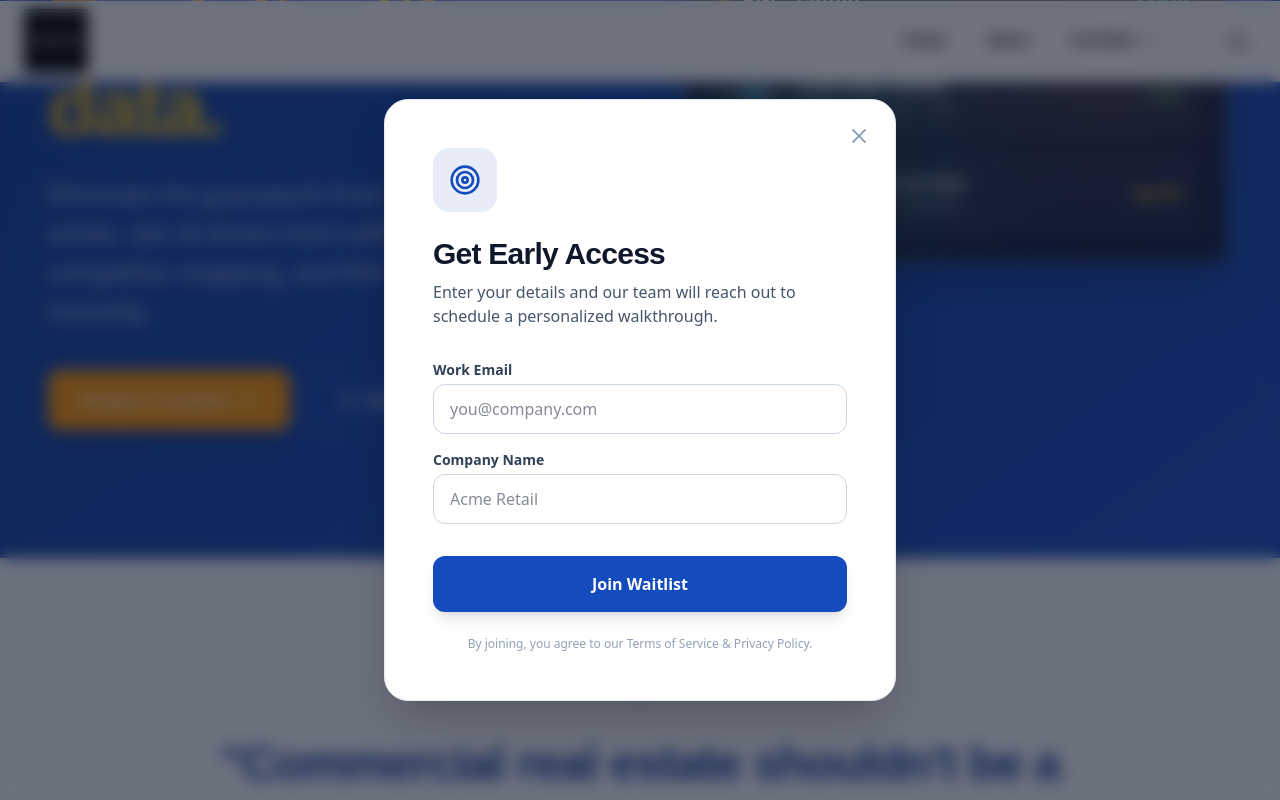
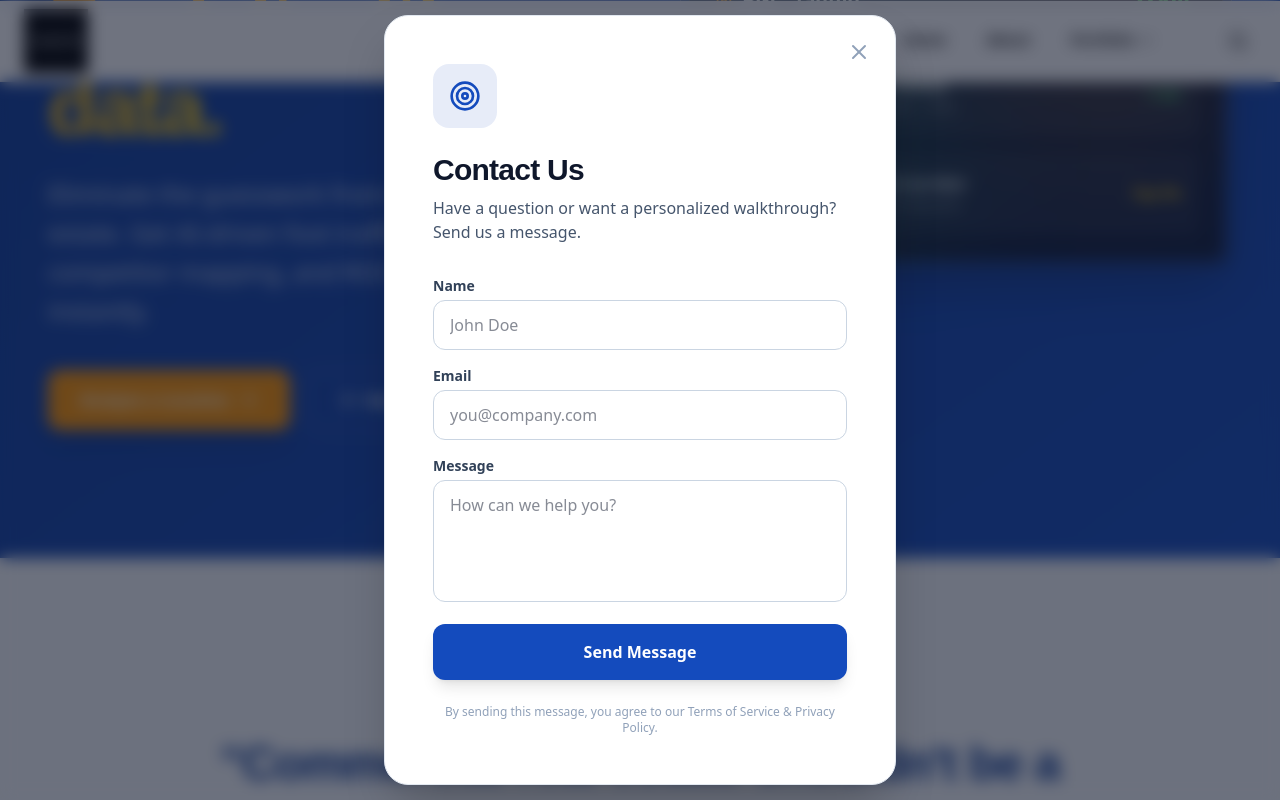
Before and after one commit to yskooo/hyco.ltd, a Next.js app: page /leasifai in a window 1280 px wide. Both pictures are taken after a click on the button "Analyze a Location". Shown: the part 584-1384 px from the top of the page. Built offline with nearby package versions, Linux system fonts and the light colour scheme.

Commit message:
feat: implement lead collection API with Supabase and Resend integration and add LeasifAI landing page

```diff
--- /dev/null
+++ b/app/api/contact/route.ts
@@ -0,0 +1,109 @@
+import { NextResponse } from 'next/server';
+import { z } from 'zod';
+import { createAdminClient } from '@/utils/supabase';
+import { Resend } from 'resend';
+
+const resend = new Resend(process.env.RESEND_API_KEY);
+
+// Define the exact shape and constraints of expected incoming data
+const contactSchema = z.object({
+  email: z.string().email("Invalid email address").max(255),
+  name: z.string().max(100).optional(),
+  message: z.string().max(2000, "Message is too long").optional(),
+  source: z.string().max(100).default("Landing Page"),
+  // Honeypot field - must be empty
+  company_website: z.string().max(0, "Honeypot triggered").optional().or(z.literal('')),
+});
+
+export async function POST(request: Request) {
+  try {
+    // 1. Parse JSON body
+    const body = await request.json();
+
+    // 2. Validate using Zod
+    const validationResult = contactSchema.safeParse(body);
+
+    if (!validationResult.success) {
+      return NextResponse.json(
+        { error: 'Invalid data provided.', details: validationResult.error.format() },
+        { status: 400 }
+      );
+    }
+
+    const { email, name, message, source, company_website } = validationResult.data;
+
+    // Helper function for admin alerts
+    const sendAlert = async (subject: string, html: string) => {
+      const adminEmail = process.env.ADMIN_EMAIL;
+      if (adminEmail) {
+        try {
+          await resend.emails.send({
+            from: 'Acme <onboarding@resend.dev>',
+            to: [adminEmail],
+            subject: `[ALERT] ${subject}`,
+            html
+          });
+        } catch (e) { console.error('Alert error:', e); }
+      }
+    };
+
+    // 3. Honeypot check (Bot protection)
+    if (company_website && company_website.length > 0) {
+      await sendAlert('Bot Attack Detected', `<p>Honeypot triggered.</p><p>Email: ${email}</p><p>Website: ${company_website}</p>`);
+      // Act like it succeeded to fool the bot, but do nothing
+      return NextResponse.json({ success: true, message: 'Submitted successfully.' }, { status: 200 });
+    }
+
+    // 4. Initialize Supabase Admin Client
+    const supabase = createAdminClient();
+
+    // 5. Insert into Supabase
+    const { error: dbError } = await supabase
+      .from('leads')
+      .insert([
+        {
+          email,
+          full_name: name || null,
+          message: message || null,
+          source
+        }
+      ]);
+
+    // Handle unique constraint violations silently or explicitly (e.g. they already signed up)
+    if (dbError && dbError.code !== '23505') { // 23505 is unique violation
+      console.error('Supabase Insert Error:', dbError);
+      await sendAlert('Database Insert Error', `<p>Failed to insert lead.</p><p>Error: ${dbError.message}</p><p>Email: ${email}</p>`);
+      return NextResponse.json({ error: 'Database error occurred' }, { status: 500 });
+    }
+
+    // 6. Send Email Notification via Resend (Optional/Configurable)
+    const contactEmail = process.env.CONTACT_EMAIL;
+    if (contactEmail) {
+      try {
+        await resend.emails.send({
+          from: 'Acme <onboarding@resend.dev>', // Update with your verified domain later
+          to: [contactEmail],
+          subject: `New Contact Form Submission from ${source}`,
+          html: `<p>You have a new contact form submission!</p>
+                 <ul>
+                   <li><strong>Email:</strong> ${email}</li>
+                   <li><strong>Name:</strong> ${name || 'N/A'}</li>
+                   <li><strong>Source:</strong> ${source}</li>
+                 </ul>
+                 <h3>Message:</h3>
+                 <p>${message ? message.replace(/\n/g, '<br/>') : 'No message provided.'}</p>`,
+        });
+      } catch (emailError) {
+        console.error('Resend Error:', emailError);
+        // We still return success to the user even if the notification email fails
+      }
+    }
+
+    // 7. Return Success
+    return NextResponse.json({ success: true, message: 'Submitted successfully.' }, { status: 200 });
+
+  } catch (error) {
+    console.error('API Error:', error);
+    return NextResponse.json({ error: 'Internal Server Error' }, { status: 500 });
+  }
+}
--- a/app/leasifai/page.tsx
+++ b/app/leasifai/page.tsx
@@ -139,6 +139,38 @@ export default function LeasifAI() {
   const [demoPhase, setDemoPhase] = useState<'typing' | 'analyzing' | 'result' | 'wait'>('typing');
   const [typedText, setTypedText] = useState("");
   const [activeChecklist, setActiveChecklist] = useState(0);
+
+  const [formData, setFormData] = useState({ name: '', email: '', message: '', company_website: '' });
+  const [formStatus, setFormStatus] = useState<'idle' | 'submitting' | 'success' | 'error'>('idle');
+  const [formMessage, setFormMessage] = useState('');
+
+  const handleContactSubmit = async (e: React.FormEvent) => {
+    e.preventDefault();
+    setFormStatus('submitting');
+    setFormMessage('');
+
+    try {
+      const response = await fetch('/api/contact', {
+        method: 'POST',
+        headers: { 'Content-Type': 'application/json' },
+        body: JSON.stringify({ ...formData, source: 'LeasifAI Landing Page' }),
+      });
+
+      const data = await response.json();
+
+      if (response.ok) {
+        setFormStatus('success');
+        setFormMessage('Thanks for reaching out! We will get back to you soon.');
+        setFormData({ name: '', email: '', message: '', company_website: '' });
+      } else {
+        setFormStatus('error');
+        setFormMessage(data.error || 'Something went wrong. Please try again.');
+      }
+    } catch (error) {
+      setFormStatus('error');
+      setFormMessage('Failed to connect to the server.');
+    }
+  };
 
   useEffect(() => {
     let timeout: NodeJS.Timeout;
@@ -794,8 +826,7 @@ export default function LeasifAI() {
                 whileInView={{ opacity: 1, y: 0 }}
                 viewport={{ once: true }}
                 transition={{ duration: 0.4 }}
-                className={`relative rounded-3xl p-10 flex flex-col ${
-                  plan.dark
+                className={`relative rounded-3xl p-10 flex flex-col ${plan.dark
                   ? "bg-[#144BBD] text-white shadow-2xl scale-105 z-10"
                   : plan.gradient
                     ? "bg-gradient-to-br from-[#0D3A94] to-[#144BBD] text-white shadow-xl"
@@ -807,18 +838,14 @@ export default function LeasifAI() {
                     MOST POPULAR
                   </div>
                 )}
-                <p className={`text-sm font-bold uppercase tracking-[1.5px] mb-4 ${
-                  plan.dark || plan.gradient ? "text-white/70" : "text-[#144BBD]"
+                <p className={`text-sm font-bold uppercase tracking-[1.5px] mb-4 ${plan.dark || plan.gradient ? "text-white/70" : "text-[#144BBD]"
                   }`}>{plan.name}</p>
-                <p className={`text-3xl font-black mb-2 ${
-                  plan.dark || plan.gradient ? "text-white" : "text-slate-900"
+                <p className={`text-3xl font-black mb-2 ${plan.dark || plan.gradient ? "text-white" : "text-slate-900"
                   }`}>{plan.title}</p>
                 <div className="flex items-baseline gap-1 mb-10">
-                  <span className={`text-5xl font-black ${
-                    plan.dark || plan.gradient ? "text-white" : "text-slate-900"
+                  <span className={`text-5xl font-black ${plan.dark || plan.gradient ? "text-white" : "text-slate-900"
                     }`}>{plan.price}</span>
-                  <span className={`text-base font-medium ${
-                    plan.dark || plan.gradient ? "text-white/60" : "text-slate-500"
+                  <span className={`text-base font-medium ${plan.dark || plan.gradient ? "text-white/60" : "text-slate-500"
                     }`}>{plan.period}</span>
                 </div>
 
@@ -826,16 +853,14 @@ export default function LeasifAI() {
                   {plan.features.map((feature) => (
                     <div key={feature} className="flex items-start gap-3">
                       <Check size={18} className={`mt-0.5 shrink-0 ${plan.dark || plan.gradient ? "text-[#FF9500]" : "text-[#144BBD]"}`} />
-                      <span className={`text-base font-medium ${
-                        plan.dark || plan.gradient ? "text-white/90" : "text-slate-600"
+                      <span className={`text-base font-medium ${plan.dark || plan.gradient ? "text-white/90" : "text-slate-600"
                         }`}>{feature}</span>
                     </div>
                   ))}
                 </div>
 
                 <button
-                  className={`w-full py-4 rounded-xl font-bold text-lg transition-all ${
-                    plan.dark || plan.gradient
+                  className={`w-full py-4 rounded-xl font-bold text-lg transition-all ${plan.dark || plan.gradient
                     ? "bg-[#FF9500] text-white hover:bg-[#e68600] shadow-xl"
                     : "bg-[#F8FAFF] text-[#144BBD] border border-[#E5EEFF] hover:bg-[#144BBD] hover:text-white"
                     }`}
@@ -865,7 +890,7 @@ export default function LeasifAI() {
               Join the smart businesses that are eliminating leasing risks. Get unprecedented visibility into your next commercial space.
             </p>
             <button onClick={() => setIsModalOpen(true)} className="inline-flex items-center justify-center px-10 py-5 bg-[#FF9500] text-white text-lg font-bold rounded-xl shadow-2xl hover:bg-[#e68600] transition-colors hover:scale-105 active:scale-95 duration-200">
-              BOOK A DEMO <ArrowRight size={24} className="ml-3" />
+              CONTACT US <ArrowRight size={24} className="ml-3" />
             </button>
           </motion.div>
         </div>
@@ -898,23 +923,79 @@ export default function LeasifAI() {
                 <div className="w-16 h-16 bg-[#144BBD]/10 rounded-2xl flex items-center justify-center mb-6">
                   <Target size={32} className="text-[#144BBD]" />
                 </div>
-                <h3 className="text-3xl font-extrabold text-slate-900 mb-2" style={{ fontFamily: "'Manrope', sans-serif" }}>Get Early Access</h3>
-                <p className="text-slate-600 mb-8">Enter your details and our team will reach out to schedule a personalized walkthrough.</p>
+                <h3 className="text-3xl font-extrabold text-slate-900 mb-2" style={{ fontFamily: "'Manrope', sans-serif" }}>Contact Us</h3>
+                <p className="text-slate-600 mb-8">Have a question or want a personalized walkthrough? Send us a message.</p>
 
-                <form className="space-y-4" onSubmit={(e) => e.preventDefault()}>
+                {formStatus === 'success' ? (
+                  <div className="bg-emerald-50 border border-emerald-200 text-emerald-800 rounded-xl p-6 text-center">
+                    <Check size={48} className="mx-auto text-emerald-500 mb-4" />
+                    <p className="font-bold text-lg mb-2">Message Sent!</p>
+                    <p className="text-sm">{formMessage}</p>
+                    <button onClick={() => setIsModalOpen(false)} className="mt-6 text-[#144BBD] font-bold text-sm hover:underline">Close Window</button>
+                  </div>
+                ) : (
+                  <form className="space-y-4" onSubmit={handleContactSubmit}>
+                    {formStatus === 'error' && (
+                      <div className="bg-red-50 text-red-600 p-3 rounded-lg text-sm border border-red-200">
+                        {formMessage}
+                      </div>
+                    )}
+
+                    {/* Honeypot Field - Hidden from humans */}
+                    <input
+                      type="text"
+                      name="company_website"
+                      className="hidden"
+                      tabIndex={-1}
+                      autoComplete="off"
+                      value={formData.company_website}
+                      onChange={(e) => setFormData({ ...formData, company_website: e.target.value })}
+                    />
+
                     <div>
-                    <label className="block text-sm font-bold text-slate-700 mb-1">Work Email</label>
-                    <input type="email" placeholder="you@company.com" className="w-full px-4 py-3 rounded-xl border border-slate-300 focus:outline-none focus:ring-2 focus:ring-[#144BBD]/50 focus:border-[#144BBD]" />
+                      <label className="block text-sm font-bold text-slate-700 mb-1">Name</label>
+                      <input
+                        type="text"
+                        required
+                        value={formData.name}
+                        onChange={(e) => setFormData({ ...formData, name: e.target.value })}
+                        placeholder="John Doe"
+                        className="w-full px-4 py-3 rounded-xl border border-slate-300 focus:outline-none focus:ring-2 focus:ring-[#144BBD]/50 focus:border-[#144BBD]"
+                      />
                     </div>
                     <div>
-                    <label className="block text-sm font-bold text-slate-700 mb-1">Company Name</label>
-                    <input type="text" placeholder="Acme Retail" className="w-full px-4 py-3 rounded-xl border border-slate-300 focus:outline-none focus:ring-2 focus:ring-[#144BBD]/50 focus:border-[#144BBD]" />
+                      <label className="block text-sm font-bold text-slate-700 mb-1">Email</label>
+                      <input
+                        type="email"
+                        required
+                        value={formData.email}
+                        onChange={(e) => setFormData({ ...formData, email: e.target.value })}
+                        placeholder="you@company.com"
+                        className="w-full px-4 py-3 rounded-xl border border-slate-300 focus:outline-none focus:ring-2 focus:ring-[#144BBD]/50 focus:border-[#144BBD]"
+                      />
                     </div>
-                  <button className="w-full bg-[#144BBD] text-white font-bold py-4 rounded-xl mt-4 hover:bg-[#0D3A94] transition-colors shadow-lg">
-                    Join Waitlist
+                    <div>
+                      <label className="block text-sm font-bold text-slate-700 mb-1">Message</label>
+                      <textarea
+                        required
+                        rows={4}
+                        value={formData.message}
+                        onChange={(e) => setFormData({ ...formData, message: e.target.value })}
+                        placeholder="How can we help you?"
+                        className="w-full px-4 py-3 rounded-xl border border-slate-300 focus:outline-none focus:ring-2 focus:ring-[#144BBD]/50 focus:border-[#144BBD] resize-none"
+                      ></textarea>
+                    </div>
+                    <button
+                      disabled={formStatus === 'submitting'}
+                      className="w-full flex items-center justify-center bg-[#144BBD] text-white font-bold py-4 rounded-xl mt-4 hover:bg-[#0D3A94] transition-colors shadow-lg disabled:opacity-70 disabled:cursor-not-allowed"
+                    >
+                      {formStatus === 'submitting' ? <Loader2 className="animate-spin mr-2" size={20} /> : null}
+                      {formStatus === 'submitting' ? 'Sending...' : 'Send Message'}
                     </button>
                   </form>
-                <p className="text-center text-xs text-slate-400 mt-6">By joining, you agree to our Terms of Service & Privacy Policy.</p>
+                )}
+
+                <p className="text-center text-xs text-slate-400 mt-6">By sending this message, you agree to our Terms of Service & Privacy Policy.</p>
               </div>
             </motion.div>
           </motion.div>
--- a/package.json
+++ b/package.json
@@ -9,12 +9,15 @@
     "lint": "eslint"
   },
   "dependencies": {
+    "@supabase/supabase-js": "^2.115.0",
     "gsap": "^3.14.2",
     "lucide-react": "^1.7.0",
     "motion": "^12.38.0",
     "next": "^16.2.10",
     "react": "19.2.4",
-    "react-dom": "19.2.4"
+    "react-dom": "19.2.4",
+    "resend": "^6.26.0",
+    "zod": "^4.5.4"
   },
   "devDependencies": {
     "@tailwindcss/postcss": "^4",
--- /dev/null
+++ b/utils/supabase.ts
@@ -0,0 +1,20 @@
+import { createClient } from '@supabase/supabase-js';
+
+// Use this strictly on the SERVER SIDE (API Routes, Server Actions)
+// It uses the Service Role key to securely bypass RLS for trusted server operations
+export function createAdminClient() {
+  const supabaseUrl = process.env.NEXT_PUBLIC_SUPABASE_URL;
+  const supabaseServiceKey = process.env.SUPABASE_SERVICE_ROLE_KEY;
+
+  if (!supabaseUrl || !supabaseServiceKey) {
+    throw new Error('Missing Supabase environment variables');
+  }
+
+  return createClient(supabaseUrl, supabaseServiceKey, {
+    auth: {
+      persistSession: false,
+      autoRefreshToken: false,
+      detectSessionInUrl: false,
+    },
+  });
+}
```
Also changed, not shown: 1 other file (tests, documents, lock files or other folders). Lines whose indentation alone changed are shown as unchanged.
